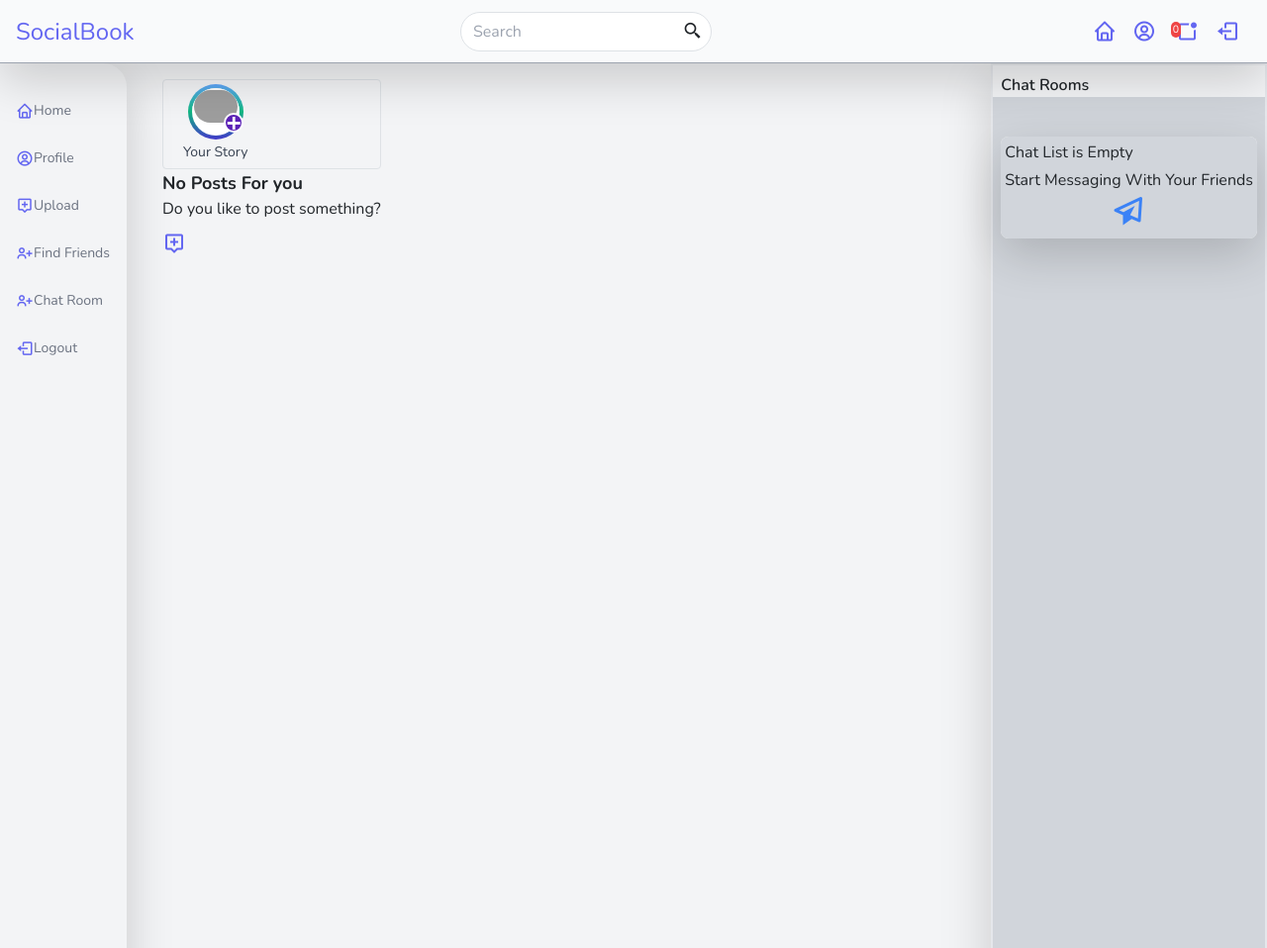
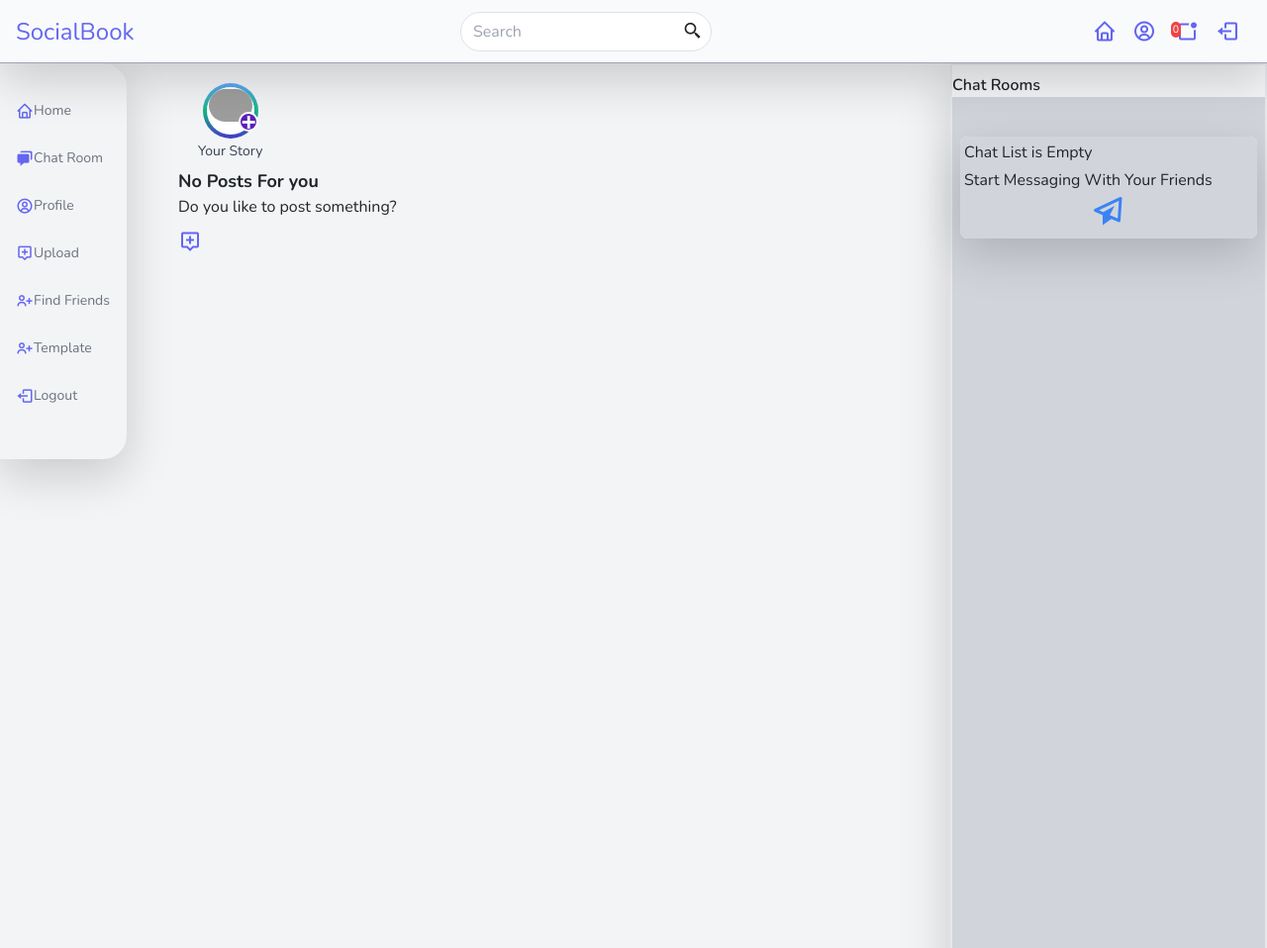
Before and after one commit to sajithpi/Django-SocialMedia, a Django app: page / in a window 1280 px wide. Shown: the whole page at 99% size. Run offline with Django 3.2, Linux system fonts and the light colour scheme; the visitor is signed in with stand-in values (Sample User, id 1); data comes from the database, SQL or seed files in the repository; data that the repository does not hold is empty; parts of the project's set-up code (start-up, migrations or seed data) failed here and were passed over; some libraries are stand-ins or nearby versions; grey boxes are pictures that could not be loaded.

Commit message:
Changed Chat UI

```diff
--- a/chat/templates/chat/chatlist.html
+++ b/chat/templates/chat/chatlist.html
@@ -12,7 +12,7 @@
         {% include 'includes/navbar.html' %}
       </div>
 
-    <div class="mx-auto  w-52 md:w-72 lg:w-80 mt-24 border  bg-gray-100 shadow-lg h-auto pt-1">
+    <div class="mx-auto  w-52 md:w-72 lg:w-80 mt-24 border  bg-gray-100 shadow-lg h-4/6 pt-1">
 
         <!-- Heading -->
         <div id="search_room" class="mt-2 rounded-xl border shadow-lg ">
@@ -73,7 +73,7 @@
                                 {% endif %}
 
                             </div>
-                            <div class="flex flex-col w-20 md:w-24 lg:w-44  ml-0 md:ml-2">
+                            <div class="flex flex-col w-28 md:w-24 lg:w-44  ml-0 md:ml-2">
                                 {% if request.user.username == room.sender %}
                                 <a href="{% url 'chat:room' room.receiver %}" class="stretched-link text-decoration-none">
                                     <div class="text-xs  md:text-sm font-semibold overflow-hidden text-gray-700">
@@ -138,7 +138,7 @@
     <!-- TODO:If ChatLists are Empty -->
         {% else %}
 
-        <div class="py-10 h-screen bg-gray-300 px-2">
+        <div class="py-10 bg-gray-300 px-2">
             <div class="max-w-md mx-auto bg-gray-100 shadow-lg rounded-lg overflow-hidden md:max-w-lg">
                 <div class="md:flex">
                     <div class="w-full p-1 md:p-4 bg-gray-300">
--- a/chat/templates/chat/index.html
+++ b/chat/templates/chat/index.html
@@ -4,11 +4,11 @@
 
 <html>
 <body>
-    <div id="search_room" class="mt-2">
-        <span class="text-sm md:text-base font-semibold my-0.5 md:my-1 mx-0.5 md:mx-2">Chat Rooms</span>
+    <div id="search_room" class="mt-2 text-xs md:text-base font-semibold my-0 md:my-1 mx-0 md:mx-2">
+        Chat Rooms
     </div>
     {% if chats %}
-    <div class="w-28 md:w-56 lg:w-80">
+    <div class="w-full">
         <div
             class="flex justify-between items-center m-0.5 md:m-2">
 
@@ -61,7 +61,8 @@
                             {% endif %}
 
                         </div>
-                        <div class="flex flex-col w-20 md:w-24 lg:w-44  ml-0 md:ml-2">
+
+                        <div class="hidden md:flex flex-col w-20 md:w-16 lg:w-32  ml-0 md:ml-2">
                             {% if request.user.username == room.sender %}
                             <a href="{% url 'chat:room' room.receiver %}" class="stretched-link text-decoration-none">
                                 <div class="text-xs  md:text-sm font-semibold overflow-hidden text-gray-700">
@@ -101,8 +102,8 @@
 
                         {% for chat in chats  %}
                         {% if chat.room.id == room.id %}
-                        <div class="flex flex-col my-3 ">
-                            <span class="text-xs text-gray-400 ">{{chat.timestamp | date:"g:i:a"}}</span>
+                        <div class="hidden md:flex flex-col my-3 ">
+                            <small class="text-xs text-gray-400 ">{{chat.timestamp | date:"g:i:a"}}</small>
 
 
                         </div>
@@ -111,6 +112,19 @@
 
 
                     </div>
+                </div>
+                <!-- TODO:It will display in mobile devices, it will change the appearence of chatrooms in mobile devices -->
+                <div class="block md:hidden flex-col w-auto ml-0 md:ml-2 text-center">
+                    {% if request.user.username == room.sender %}
+                    <a href="{% url 'chat:room' room.receiver %}" class="stretched-link text-decoration-none">
+                        <div class="block text-xs  md:text-sm font-semibold overflow-hidden text-gray-700 truncate">
+                            {{room.receiver |capfirst }}</div>
+                    </a>
+                    {% else %}
+                    <a href="{% url 'chat:room' room.sender %}" class="stretched-link">
+                        <div class="text-xs md:text-sm font-semibold block  truncate"><small>{{room.sender |capfirst }}</small></div>
+                    </a>
+                    {% endif %}
                 </div>
             </div>
             <hr>
@@ -127,7 +141,7 @@
     {% else %}
 
     <div class="py-10 h-screen bg-gray-300 px-2">
-        <div class="max-w-md mx-auto bg-gray-100 shadow-lg rounded-lg overflow-hidden md:max-w-lg">
+        <div class="max-w-md mx-auto bg-gray-100 shadow-lg rounded-lg overflow-hidden w-full">
             <div class="md:flex">
                 <div class="w-full p-1 md:p-4 bg-gray-300">
 
--- a/chat/urls.py
+++ b/chat/urls.py
@@ -10,4 +10,7 @@ urlpatterns = [
     path("chat/<str:room_name>/",views.Room.as_view(),name="room"),
     path("chat/is_read/<str:room_name>/",views.MessageReadSet.as_view(),name="message"),
     path("chat/is_read/<str:room_name>/sendPhoto/",views.Send_Image,name="send_image"),
+    path("chat/<str:room_name>/delete/",views.Delete_Message,name="delete_message"),
+
+
 ]
--- a/feed/templates/feed/homepage.html
+++ b/feed/templates/feed/homepage.html
@@ -12,15 +12,16 @@ homepage
 {% block body %}
 
     {% if request.user.is_authenticated %}
+    <!-- TODO:Navbar -->
       <div class="fixed top-0 left-0 right-0 z-40 ">
         {% include 'includes/navbar.html' %}
       </div>
-    <div class="flex mt-20 z-20 max-w-md md:max-w-7xl  ">
+      <div class="flex mt-20 z-20  w-3/4">
         <div  class="mx-0.5  lg:mx-9">
 
     <!--TODO: Stories -->
 
-          <div class="flex stories pl-1 md:pl-5 py-1 rounded flex border max-w-md">
+          <div class="flex stories pl-1 md:pl-5 py-1 rounded flex  ">
             <!-- TODO:Your story -->
             <div class="storie-item flex flex-col mr-1 md:mr-6 flex flex-col items-center justify-end relative">
                   <div class="rounded-full p-0.5 md:p-1 bg-gradient-to-b from-blue-400 via-green-500 to-indigo-700 ">
@@ -130,12 +131,13 @@ homepage
             {% endif %}
         </div>
       </div>
+
+
+    </div>
     <!-- TODO:Chat List Section -->
-      <div class="px-0 md:px-3 border-2 max-h-screen fixed top-16 right-0 bg-gray-100 shadow-lg">
+    <div class="block px-0 md:px-3 border-2 max-h-screen fixed top-16 right-0 bg-gray-100 shadow-lg w-1/5 md:w-1/4">
 
       {% include 'chat/index.html' with rooms=rooms chats=chats room_users=room_users%}
-      </div>
-
     </div>
   {% else %}
     {% include 'includes/login.html' %}
--- a/feed/urls.py
+++ b/feed/urls.py
@@ -28,6 +28,7 @@ urlpatterns = [
     path("view_story/",views.View_story,name="view_story"),
     path("story_seen_add/",views.Story_Seen_Add,name="story_seen_add"),
     path("story_seen/",views.Story_Seen,name="story_seen_eye"),
+    path("chat/",views.ChatView,name="template"),
 
 
 
--- a/feed/views.py
+++ b/feed/views.py
@@ -492,3 +492,7 @@ def user_profile_notification(request,notification_pk,user_pk):
     notification.save()
 
     return redirect('profiles:detail', username=user.username)
+
+
+def ChatView(request):
+    return render(request,'chat/chat_template.html')
--- a/frontend/css/room.css
+++ b/frontend/css/room.css
@@ -33,3 +33,13 @@
   vertical-align: middle;
   border-radius: 50%;
 }
+
+#journal-scroll::-webkit-scrollbar-track {
+  background-color: rgba(229, 231, 235, var(--bg-opacity));
+  cursor: pointer;
+}
+
+#journal-scroll::-webkit-scrollbar-thumb {
+  cursor: pointer;
+  background-color: #a0aec0;
+}
--- a/profiles/templates/profiles/my_profile_details.html
+++ b/profiles/templates/profiles/my_profile_details.html
@@ -22,7 +22,7 @@
 
         <div class="flex flex-col gap-1 text-center">
             <a class="block mx-auto bg-center bg-no-repeat bg-cover w-20 md:w-24 md:h-24 h-20 rounded-full border-white rounded-full shadow-lg" href="" style="background-image: url({{user.profile.image.url}})"></a>
-            <div class="font-serif font-semibold">{{userss.username | capfirst}}</div>
+            <div class="font-serif font-semibold">{{users.username | capfirst}}</div>
             <span class="text-xs md:text-sm text-black font-semibold">{{user.profile.bio | capfirst}}</span>
             <span class="text-xs md:text-sm text-gray-400">
 
--- a/til/templates/base.html
+++ b/til/templates/base.html
@@ -13,6 +13,7 @@
     integrity="sha384-EVSTQN3/azprG1Anm3QDgpJLIm9Nao0Yz1ztcQTwFspd3yD65VohhpuuCOmLASjC" crossorigin="anonymous">
   <link rel="stylesheet" href="https://unpkg.com/boxicons@2.0.7/css/boxicons.min.css" />
   <link rel="stylesheet" href="https://cdn.jsdelivr.net/npm/bootstrap-icons@1.8.1/font/bootstrap-icons.css">
+  <link rel="stylesheet" href="https://cdnjs.cloudflare.com/ajax/libs/MaterialDesign-Webfont/3.6.95/css/materialdesignicons.css">
   <link rel="stylesheet" type="text/css" href="{% static 'css/room.css' %}">
   <link rel="stylesheet" type="text/css" href="{% static 'css/dropdown.css' %}">
 
@@ -21,16 +22,16 @@
 
 
 {% include 'includes/fonts.html' %}
-<body class="w-full">
+<body class="w-full min-h-screen">
 
   <!-- component -->
 
 
-  <div class="min-h-screen max-w-9xl flex flex-row  {% if request.user.is_authenticated %} bg-gray-100 {% else %} bg-gradient-to-r from-indigo-500 {% endif %}  " >
+  <div class=" max-w-9xl min-h-screen flex flex-row  {% if request.user.is_authenticated %} bg-gray-100 {% else %} bg-gradient-to-r from-indigo-500 {% endif %}  " >
 
     <!-- <div class="flex flex-col w-4/5 md:w-1/5 md:pr-0 pr-1 bg-white rounded-r-3xl overflow-hidden"> -->
     {% if request.user.is_authenticated %}
-      <div class="flex flex-col px-0 md:px-3 w-8 md:w-14 lg:w-32 h-screen md:px-1  mt-16 align-center bg-transparent shadow-lg shadow-indigo-500/40 rounded-r-3xl overflow-hidden fixed top-0 left-0 right-0 z-40">
+      <div class="flex flex-col px-0 md:px-3 w-8 md:w-14 lg:w-32 md:px-1  mt-16 align-center bg-transparent shadow-lg shadow-indigo-500/40 rounded-r-3xl overflow-hidden fixed top-0 left-0 right-0 z-40">
 
             <ul class="flex flex-col py-4 px-0 md:px-3 text-decoration:none ml-0 md:ml-1 lg:ml-4">
               <li class="text-decoration: none   ">
@@ -39,6 +40,14 @@
                   <span class="inline-flex items-center content-start md:content-center  h-12 w-auto text-lg text-gray-400"><i
                       class="bx bx-home text-indigo-500"></i></span>
                   <div class="text-xs md:text-sm font-medium  hidden lg:block">Home</div>
+                </a>
+              </li>
+              <li>
+                <a href="{% url 'chat:index' %}"
+                  class="flex flex-col md:flex-row items-center h-12 transform hover:translate-x-2 transition-transform ease-in duration-200 text-gray-500 hover:text-gray-800 ">
+                  <span class="inline-flex items-center content-start md:content-center  h-12 w-auto text-lg text-gray-400"><i
+                      class="bx bxs-chat text-indigo-500"></i></span>
+                  <div class="text-xs md:text-sm font-medium  hidden lg:block">Chat Room</div>
                 </a>
               </li>
 
@@ -70,14 +79,13 @@
                 </a>
               </li>
               <li>
-                <a href="{% url 'chat:index' %}"
+                <a href="{% url 'feed:template' %}"
                   class="flex flex-col md:flex-row items-center h-12 transform hover:translate-x-2 transition-transform ease-in duration-200 text-gray-500 hover:text-gray-800 ">
                   <span class="inline-flex items-center content-start md:content-center  h-12 w-auto text-lg text-gray-400"><i
                       class="bx bx-user-plus text-indigo-500"></i></span>
-                  <div class="text-xs md:text-sm font-medium  hidden lg:block">Chat Room</div>
+                  <div class="text-xs md:text-sm font-medium  hidden lg:block">Template</div>
                 </a>
               </li>
-
               <li>
 
                 <a href="{% url 'account_logout' %}"
@@ -91,7 +99,7 @@
             </ul>
       </div>
     {% endif %}
-    <div class="ml-8 md:ml-16 lg:ml-32 w-full">
+    <div class="ml-8 md:ml-16 lg:ml-36 w-full min-h-screen">
 
       {% block body %}
 
@@ -105,7 +113,7 @@
 
     {% if request.user.is_authenticated %}
           <!-- TODO:Upload Post -->
-      <div class="min-w-screen h-screen animated fadeIn faster  fixed  left-0 top-0 flex justify-center items-center inset-0 z-40 outline-none focus:outline-none bg-no-repeat bg-center bg-cover  hidden js-model"  id="modal-id">
+      <div class="min-w-screen animated fadeIn faster  fixed  left-0 top-0 flex justify-center items-center inset-0 z-40 outline-none focus:outline-none bg-no-repeat bg-center bg-cover  hidden js-model"  id="modal-id">
         <div class="absolute bg-black opacity-75 inset-0 z-0 w-100"></div>
 
         <div class="relative mx-auto my-auto rounded-xl shadow-lg backdrop-opacity-10 backdrop-invert bg-white/30 shadow-lg border backdrop-filter backdrop-blur-xl w-fit h-auto md:w-2/5 p-1 md:p-3 ">
@@ -122,7 +130,7 @@
                     <!-- <div id="img-box"  class="w-1/2 h-12 md:h-1/4 md:w-1/2 relative mx-auto"></div> -->
                     <img id="img-box"  alt="Upload Photo" class="w-22 h-16 md:w-48 md:h-32 border relative mx-auto ext-xs md:text-sm text-white"></img>
 
-                  <textarea class="js-post-text  text-xs md:text-sm text-white border-2 border-blue-500 mt-2 md:mt-4 w-3/5 h-9 md:h-11"  rows="2" placeholder="Post Description" maxlength="255"  required id="id_text" data-post-url="{% url 'feed:new_post' %} " ></textarea>
+                  <textarea class="js-post-text  text-xs md:text-sm text-black border-2 border-blue-500 mt-2 md:mt-4 w-3/5 h-9 md:h-11"  rows="2" placeholder="Post Description" maxlength="255"  required id="id_text" data-post-url="{% url 'feed:new_post' %} " ></textarea>
 
 
               </div>
@@ -147,7 +155,7 @@
       </div>
 
       <!-- TODO:Update Post -->
-      <div class="min-w-screen h-screen animated fadeIn faster  fixed  left-0 top-0 flex justify-center items-center inset-0 z-40 outline-none focus:outline-none bg-no-repeat bg-center bg-cover  hidden js-update-model"  id="modal-id">
+      <div class="min-w-screen h-full animated fadeIn faster  fixed  left-0 top-0 flex justify-center items-center inset-0 z-40 outline-none focus:outline-none bg-no-repeat bg-center bg-cover  hidden js-update-model"  id="modal-id">
         <div class="absolute bg-black opacity-75 inset-0 z-0 w-100"></div>
         <div class="relative mx-auto my-auto rounded-xl shadow-lg backdrop-opacity-10 backdrop-invert bg-white/30 shadow-lg border backdrop-filter backdrop-blur-xl w-fit h-auto md:w-2/5 p-1 md:p-3 ">
         <!--content-->
@@ -194,7 +202,7 @@
 
       <!-- TODO:Delete post -->
       <!-- component -->
-      <div class="min-w-screen h-screen animated fadeIn faster  fixed  left-0 top-0 flex justify-center items-center inset-0 z-40  outline-none focus:outline-none bg-no-repeat bg-center bg-cover hidden js-delete-model"   id="modal-id">
+      <div class="min-w-screen h-full animated fadeIn faster  fixed  left-0 top-0 flex justify-center items-center inset-0 z-40  outline-none focus:outline-none bg-no-repeat bg-center bg-cover hidden js-delete-model"   id="modal-id">
         <div class="absolute bg-black opacity-75 inset-0 z-0 w-100"></div>
         <div class="relative mx-auto my-auto rounded-xl shadow-lg  backdrop-opacity-10 backdrop-invert bg-white/30 shadow-lg border backdrop-filter backdrop-blur-xl  w-auto h-auto md:w-3/5 p-1 md:p-3 ">
         <!--content-->
@@ -232,7 +240,7 @@
 
        <!-- TODO:Update Comment post -->
       <!-- component -->
-      <div class="min-w-screen h-screen animated fadeIn faster  fixed  left-0 top-0 flex justify-center items-center inset-0 z-40 outline-none focus:outline-none bg-no-repeat bg-center bg-cover hidden js-update-comment-model"   id="modal-id">
+      <div class="min-w-screen h-full animated fadeIn faster  fixed  left-0 top-0 flex justify-center items-center inset-0 z-40 outline-none focus:outline-none bg-no-repeat bg-center bg-cover hidden js-update-comment-model"   id="modal-id">
         <div class="absolute bg-black opacity-75 inset-0 z-0 w-100"></div>
         <div class="relative mx-auto my-auto rounded-xl shadow-lg  bg-white  w-auto h-auto md:w-3/5 p-1 md:p-3 ">
         <!--content-->
@@ -265,7 +273,7 @@
       </div>
 
           <!-- TODO:Add Story -->
-          <div class="min-w-screen h-screen animated fadeIn faster  fixed  left-0 top-0 flex justify-center items-center inset-0 z-40 outline-none focus:outline-none bg-no-repeat bg-center bg-cover  hidden js-story-model"  id="modal-id">
+          <div class="min-w-screen h-full animated fadeIn faster  fixed  left-0 top-0 flex justify-center items-center inset-0 z-40 outline-none focus:outline-none bg-no-repeat bg-center bg-cover  hidden js-story-model"  id="modal-id">
             <div class="absolute bg-black opacity-75 inset-0 z-0 w-100"></div>
 
             <div class="relative mx-auto my-auto rounded-xl shadow-lg  backdrop-opacity-10 backdrop-invert bg-white/30 shadow-lg border backdrop-filter backdrop-blur-xl w-fit h-auto md:w-2/5 p-1 md:p-3 ">
@@ -307,7 +315,7 @@
           </div>
 
           <!-- TODO:Story View -->
-          <div class="min-w-screen h-screen animated fadeIn faster  fixed  left-0 top-0 flex justify-center items-center inset-0 z-40 outline-none focus:outline-none bg-no-repeat bg-center bg-cover  hidden js-story-view-model"  id="modal-id">
+          <div class="min-w-screen h-full animated fadeIn faster  fixed  left-0 top-0 flex justify-center items-center inset-0 z-40 outline-none focus:outline-none bg-no-repeat bg-center bg-cover  hidden js-story-view-model"  id="modal-id">
 
 
 
@@ -390,7 +398,7 @@
 
 
           <!-- TODO:Story Seen Users View -->
-          <div class="min-w-screen h-screen animated fadeIn faster  fixed  left-0 top-0 flex justify-center items-center inset-0 z-40 outline-none focus:outline-none bg-no-repeat bg-center bg-cover  hidden js-story-seen-model"  id="modal-id">
+          <div class="min-w-screen h-full animated fadeIn faster  fixed  left-0 top-0 flex justify-center items-center inset-0 z-40 outline-none focus:outline-none bg-no-repeat bg-center bg-cover  hidden js-story-seen-model"  id="modal-id">
 
 
 
@@ -454,6 +462,7 @@
   <script src="{% static 'js/room.js' %}"></script>
   <script src="{% static 'js/index.js' %}"></script>
   <script src="{% static 'js/story.js' %}"></script>
+  <script src="{% static 'js/chat.js' %}"></script>
 </body>
 
 </html>
--- a/til/templates/includes/navbar.html
+++ b/til/templates/includes/navbar.html
@@ -63,6 +63,8 @@
                 </a>
                 </button>
 
+
+
                 <!-- #Notification List -->
 
                 <div x-data="{ dropdownOpen: false }" class="relative my-36  pr-1 md:pr-4">
```
Also changed, not shown: chat/templates/chat/chat_template.html (added, +29 -0 lines), chat/templates/chat/room.html (+71 -95 lines), chat/views.py (+11 -0 lines), feed/templates/feed/findfriends.html (+7 -5 lines), frontend/js/chat.js (added, +40 -0 lines), frontend/js/room.js (+39 -18 lines), til/templates/includes/post.html (+6 -6 lines). Lines whose indentation alone changed are shown as unchanged.
